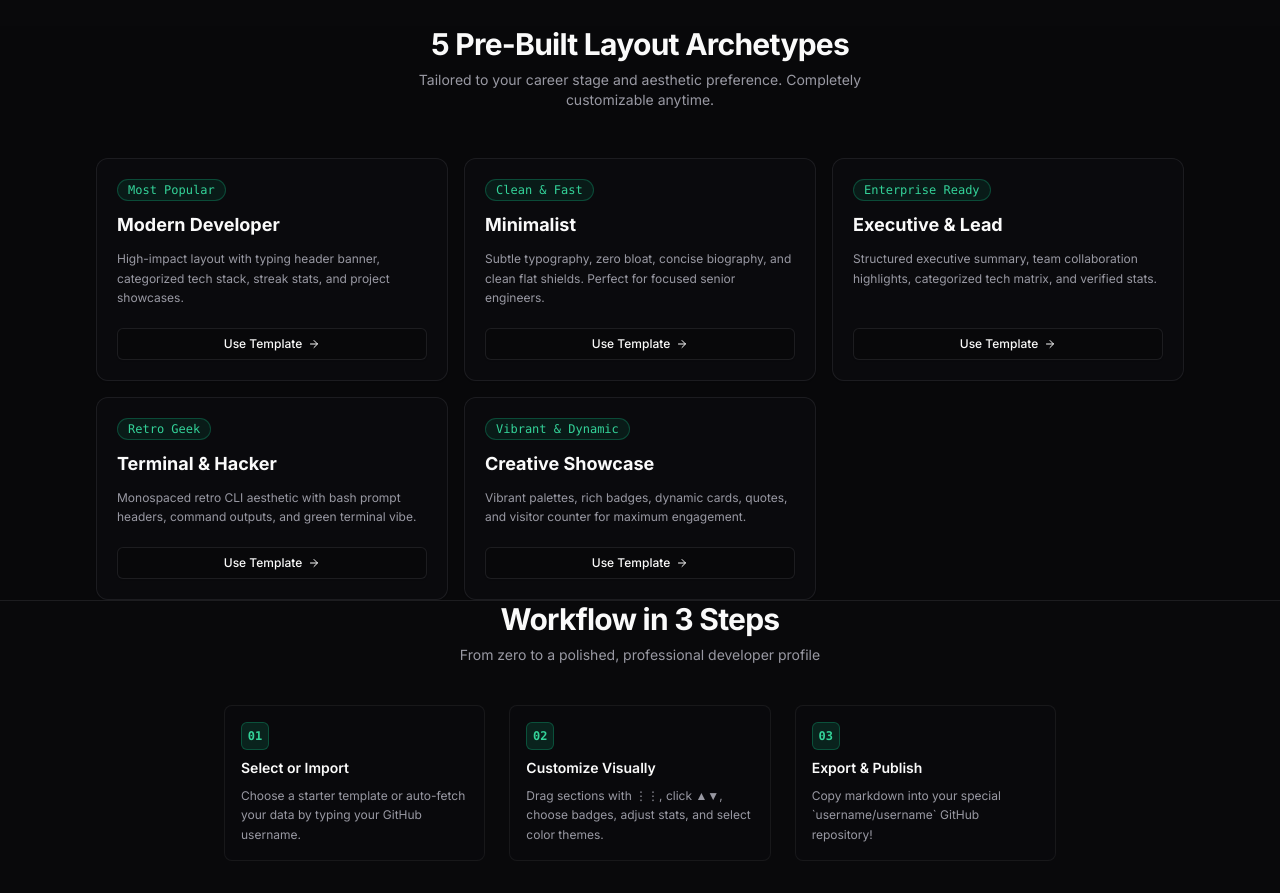
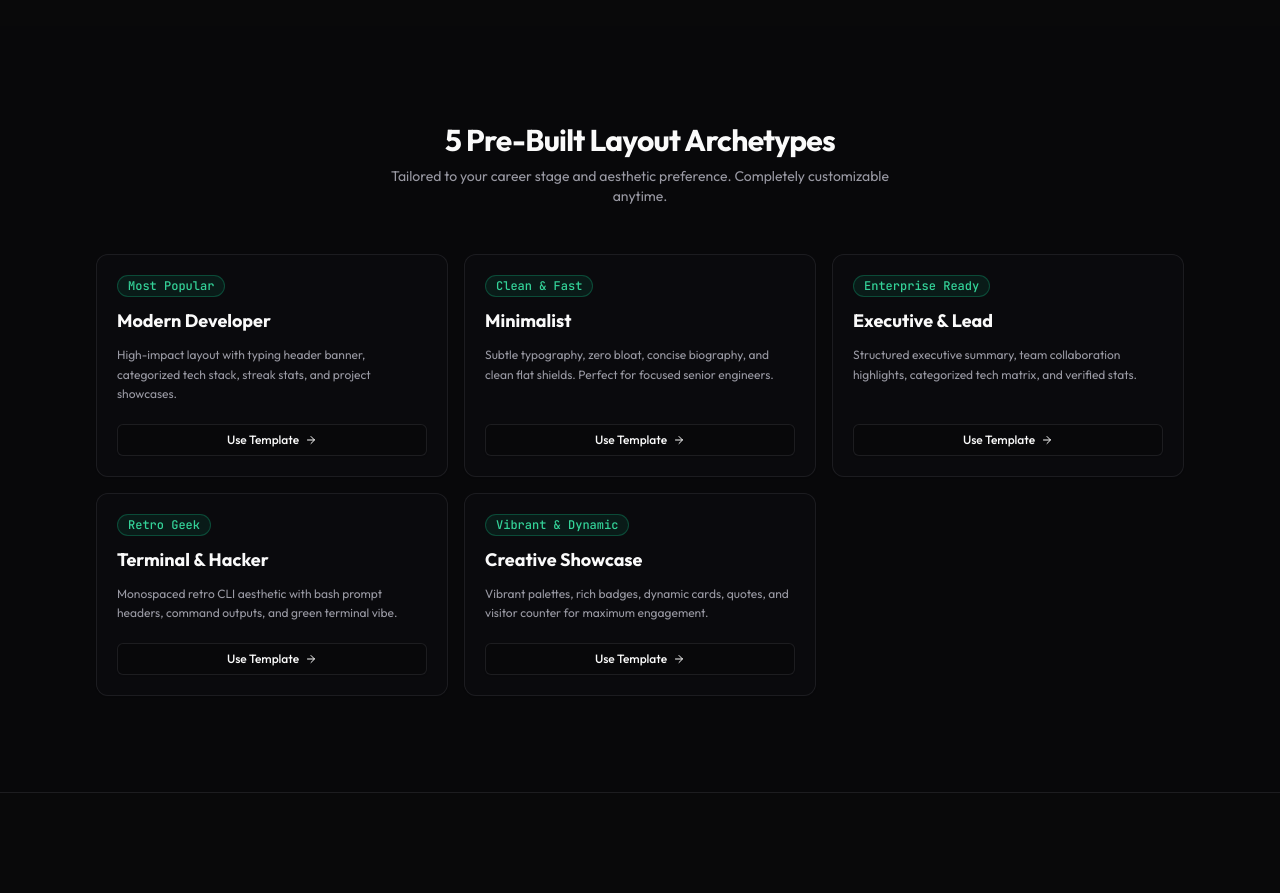
Before and after one commit to hoducvinhh/github-profile-generator, a Next.js app: page / in a window 1280 px wide. Shown: the part 1600-2493 px from the top of the page. Built offline with nearby package versions, Linux system fonts and the light colour scheme.

Commit message:
style: replace overused Inter with Outfit and JetBrains Mono and fix layout padding

```diff
--- a/src/app/layout.tsx
+++ b/src/app/layout.tsx
@@ -1,10 +1,20 @@
 import type { Metadata } from "next";
-import { Inter } from "next/font/google";
+import { Outfit, JetBrains_Mono } from "next/font/google";
 import "@/styles/globals.css";
 import { ThemeProvider } from "@/components/theme-provider";
 import { Toaster } from "sonner";
 
-const inter = Inter({ subsets: ["latin"] });
+const outfit = Outfit({
+  subsets: ["latin"],
+  variable: "--font-sans",
+  display: "swap",
+});
+
+const jetbrainsMono = JetBrains_Mono({
+  subsets: ["latin"],
+  variable: "--font-mono",
+  display: "swap",
+});
 
 export const metadata: Metadata = {
   title: "ProfileForge — Visual GitHub Profile README Builder",
@@ -33,8 +43,12 @@ export default function RootLayout({
   children: React.ReactNode;
 }) {
   return (
-    <html lang="en" suppressHydrationWarning>
-      <body className={inter.className}>
+    <html
+      lang="en"
+      suppressHydrationWarning
+      className={`${outfit.variable} ${jetbrainsMono.variable}`}
+    >
+      <body className={`${outfit.className} font-sans antialiased`}>
         <ThemeProvider
           attribute="class"
           defaultTheme="dark"
--- a/src/app/page.tsx
+++ b/src/app/page.tsx
@@ -177,7 +177,7 @@ export default function LandingPage() {
       </section>
 
       {/* Feature Bento Grid */}
-      <section className="border-t border-border/80 bg-muted/10 py-24 px-6">
+      <section className="border-t border-border/80 bg-muted/5 py-24 px-6">
         <div className="container mx-auto max-w-6xl">
           <div className="text-center space-y-2 mb-14">
             <h2 className="text-2xl font-bold tracking-tight sm:text-3xl text-foreground">
@@ -253,7 +253,7 @@ export default function LandingPage() {
       </section>
 
       {/* Templates Section */}
-      <section id="templates" className="py-18 px-4">
+      <section id="templates" className="py-24 px-6">
         <div className="container mx-auto max-w-6xl">
           <div className="text-center space-y-2 mb-12">
             <h2 className="text-2xl font-bold tracking-tight sm:text-3xl text-foreground">
@@ -299,7 +299,7 @@ export default function LandingPage() {
       </section>
 
       {/* How it works */}
-      <section className="border-t border-border/80 bg-muted/10 py-18 px-4">
+      <section className="border-t border-border/80 bg-muted/5 py-24 px-6">
         <div className="container mx-auto max-w-4xl text-center space-y-10">
           <div className="space-y-2">
             <h2 className="text-2xl font-bold tracking-tight sm:text-3xl text-foreground">
--- a/tailwind.config.ts
+++ b/tailwind.config.ts
@@ -16,6 +16,10 @@ const config: Config = {
       },
     },
     extend: {
+      fontFamily: {
+        sans: ["var(--font-sans)", "system-ui", "-apple-system", "sans-serif"],
+        mono: ["var(--font-mono)", "ui-monospace", "SFMono-Regular", "monospace"],
+      },
       colors: {
         border: "hsl(var(--border))",
         input: "hsl(var(--input))",
```
